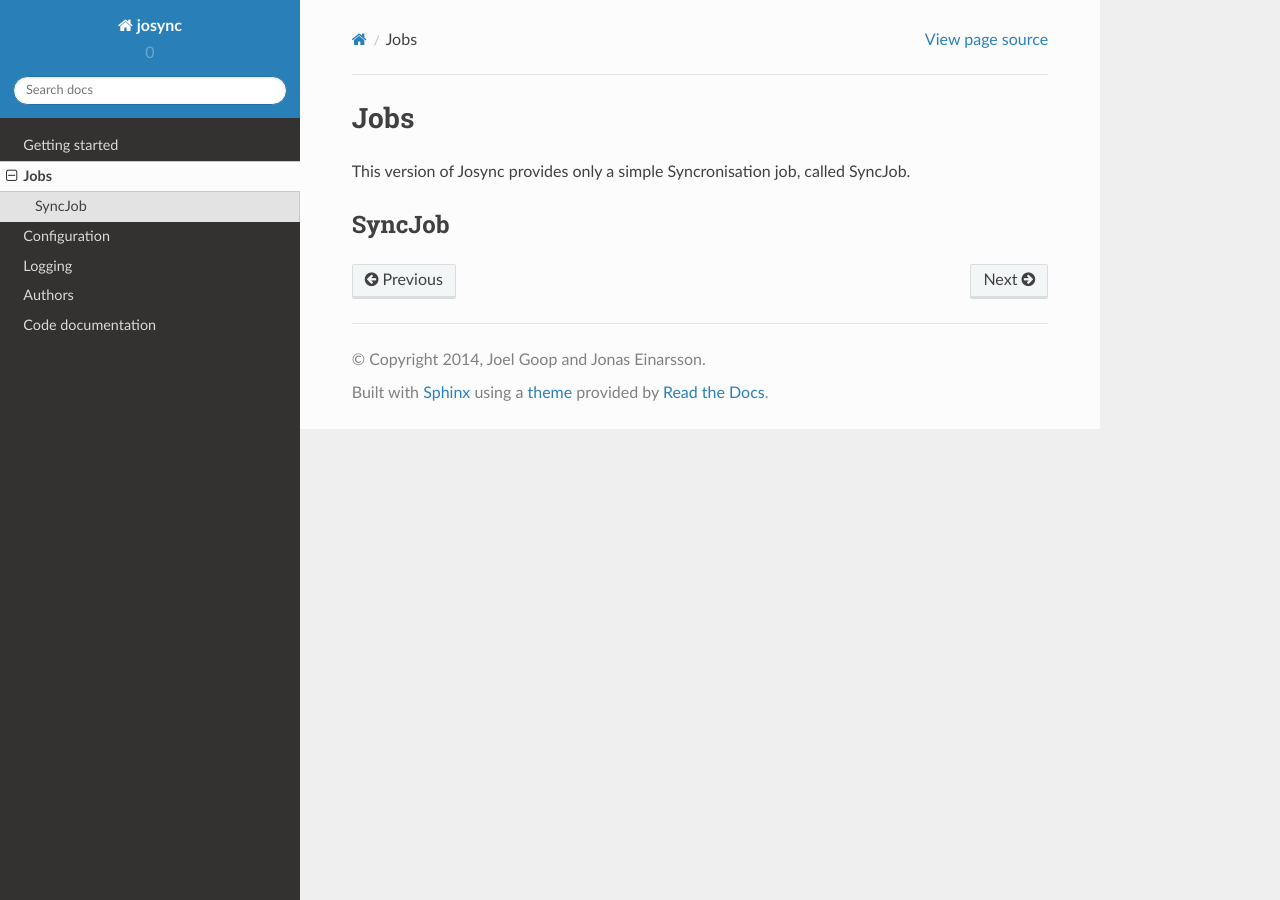
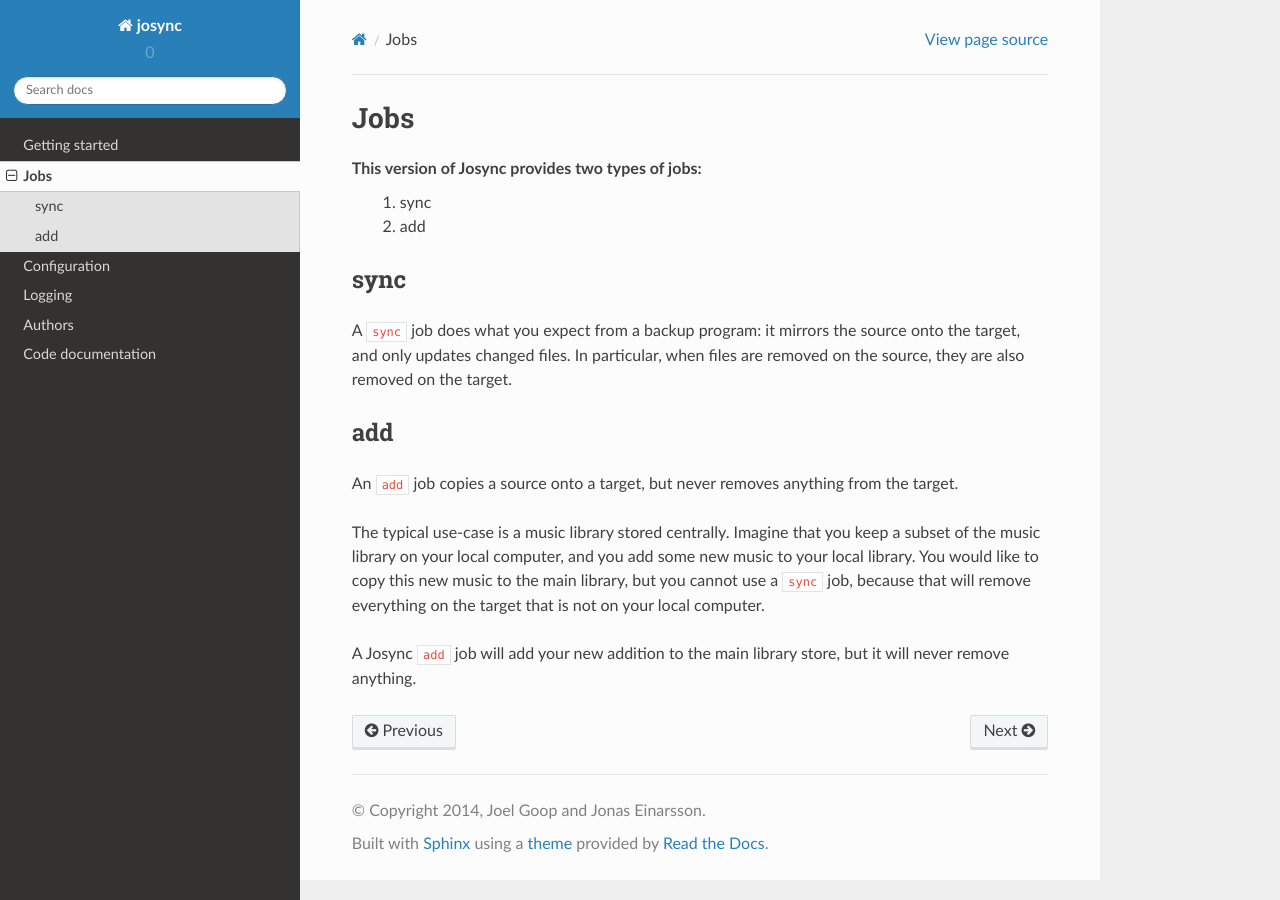
Before and after one commit to jeinarsson/josync, a Sphinx documentation site: the page built from docs/jobs.rst, in a window 1280 px wide. Built offline with Sphinx 7.4.7 and the Read the Docs theme 2.0.0, drawn with Linux system fonts in a browser that asks for light colours.

```diff
--- a/docs/jobs.rst
+++ b/docs/jobs.rst
@@ -2,7 +2,20 @@
 Jobs
 ***************
 
-This version of Josync provides only a simple Syncronisation job, called SyncJob.
+This version of Josync provides two types of jobs:
+	1. sync
+	2. add
 
-SyncJob
-=======
+sync
+====
+
+A ``sync`` job does what you expect from a backup program: it mirrors the source onto the target, and only updates changed files. In particular, when files are removed on the source, they are also removed on the target.
+
+add
+===
+
+An ``add`` job copies a source onto a target, but never removes anything from the target.
+
+The typical use-case is a music library stored centrally. Imagine that you keep a subset of the music library on your local computer, and you add some new music to your local library. You would like to copy this new music to the main library, but you cannot use a ``sync`` job, because that will remove everything on the target that is not on your local computer.
+
+A Josync ``add`` job will add your new addition to the main library store, but it will never remove anything.
```
Also changed, not shown: docs/getting_started.rst (+10 -2 lines), docs/index.rst (+11 -1 lines).
